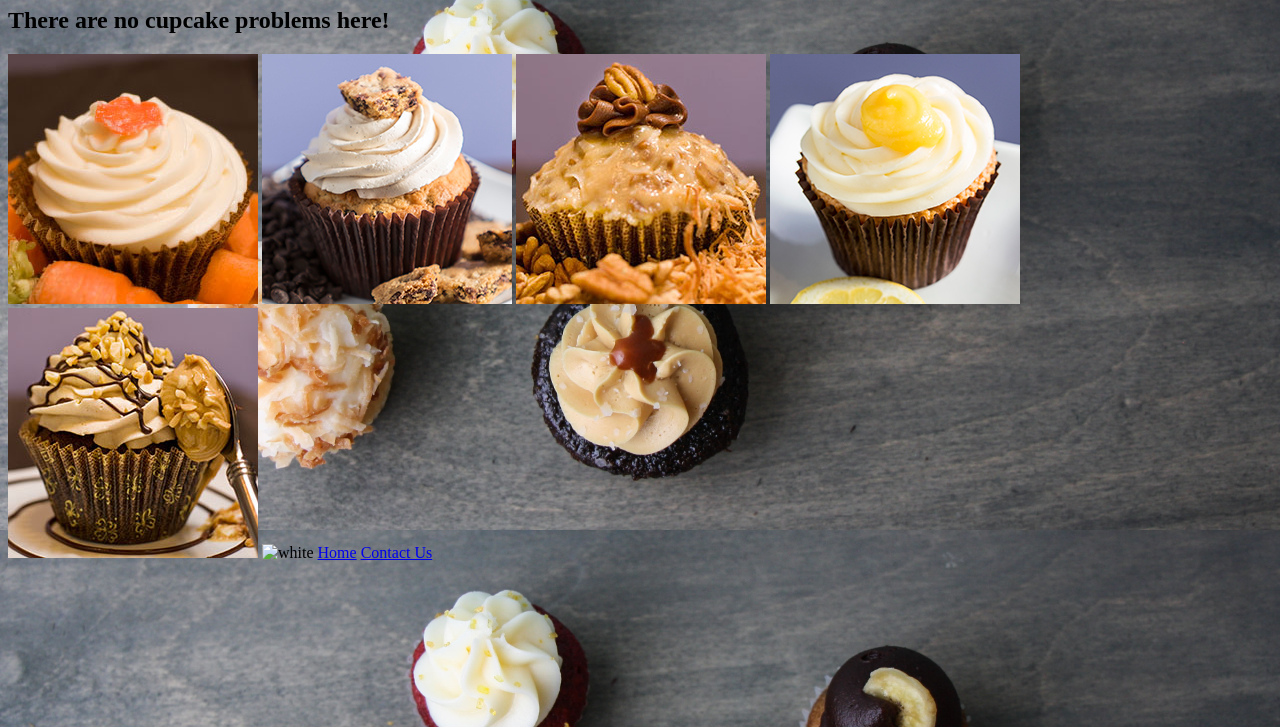
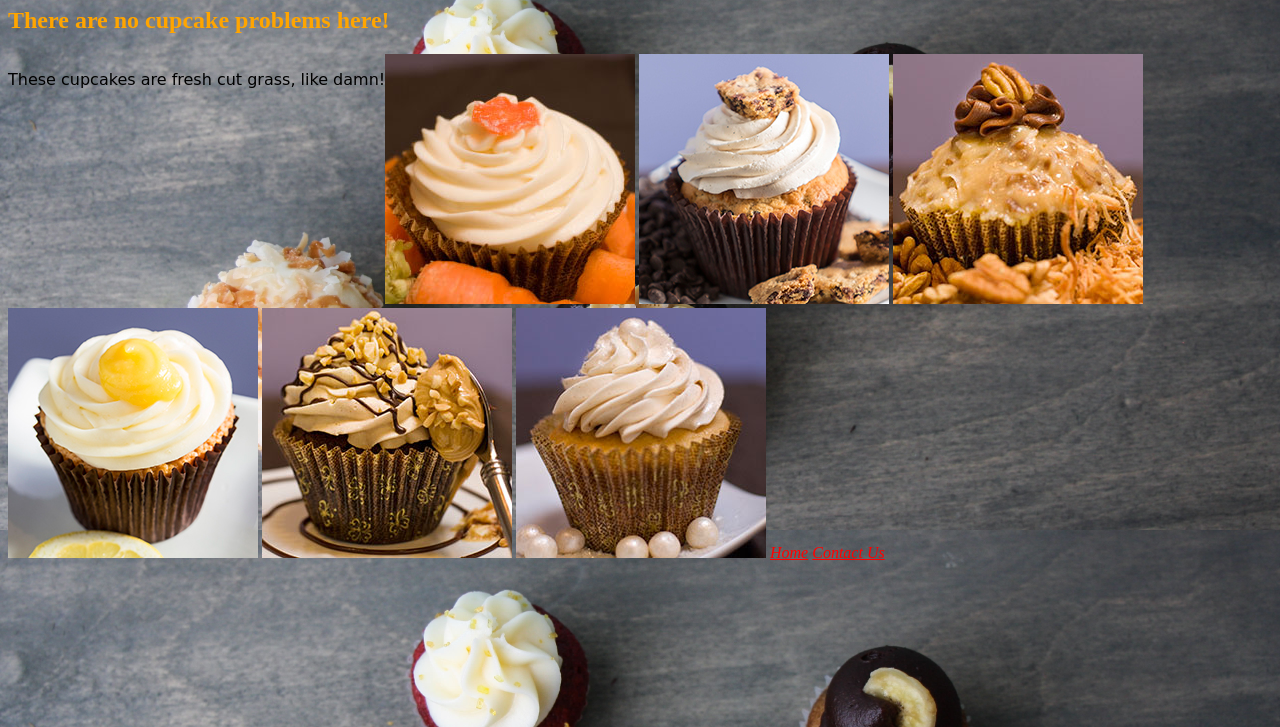
Before and after one commit to augustinevt/cupcake-site, a plain HTML site: page highlights.html in a window 1280 px wide. Shown: the part 73-800 px from the top of the page. Drawn offline with Linux system fonts and the light colour scheme.

Commit message:
adds style to classes, fixed images. Final Commit

```diff
--- a/css/css.css
+++ b/css/css.css
@@ -3,3 +3,19 @@ body {
   background-size: 100%;
   /*background: black;*/
 }
+h1 {
+  font-size: 200%;
+  color: pink;
+}
+h2  {
+  font-size: 150%;
+  color: orange;
+}
+.best {
+  float: left;
+  font-family: cursive;
+}
+.flashy {
+  color: red;
+  font-style: italic;
+}
--- a/highlights.html
+++ b/highlights.html
@@ -7,14 +7,17 @@
   <body>
     <h1>Hakuna Matata Cakes</h1>
     <h2>There are no cupcake problems here!</h2>
-    <img src="../img/carrot.jpg" alt="carrot" />
-    <img src="../img/Chocolate-Chip.jpg" alt="chocolate chip" />
-    <img src="../img/german-Chocolate.jpg" alt="german" />
-    <img src="../img/Lemoncello.jpg" alt="lemoncello" />
-    <img src="../img/PB-Cup.jpg" alt="pb cup" />
-    <img src="../img/The-Pearl" alt="white" />
+    <p class="best">
+      These cupcakes are fresh cut grass, like damn!
+    </p>
+    <img src="img/carrot.jpg" alt="carrot"/>
+    <img src="img/Chocolate-Chip.jpg" alt="chocolate chip"/>
+    <img src="img/german-Chocolate.jpg" alt="german"/>
+    <img src="img/Lemoncello.jpg" alt="lemoncello"/>
+    <img src="img/PB-Cup.jpg" alt="pb cup"/>
+    <img src="img/The-Pearl.jpg" alt="white"/>
 
-    <a class="fancy" href="index.html">Home</a>
-    <a class="fancy" href="contact-us.html">Contact Us</a>
+    <a class="flashy" href="index.html">Home</a>
+    <a class="flashy" href="contact-us.html">Contact Us</a>
   </body>
 </html>
```
Also changed, not shown: contact-us.html (+2 -2 lines), index.html (+2 -4 lines), img/hakuna-matata.jpg (deleted), img/statistic.png (deleted).
